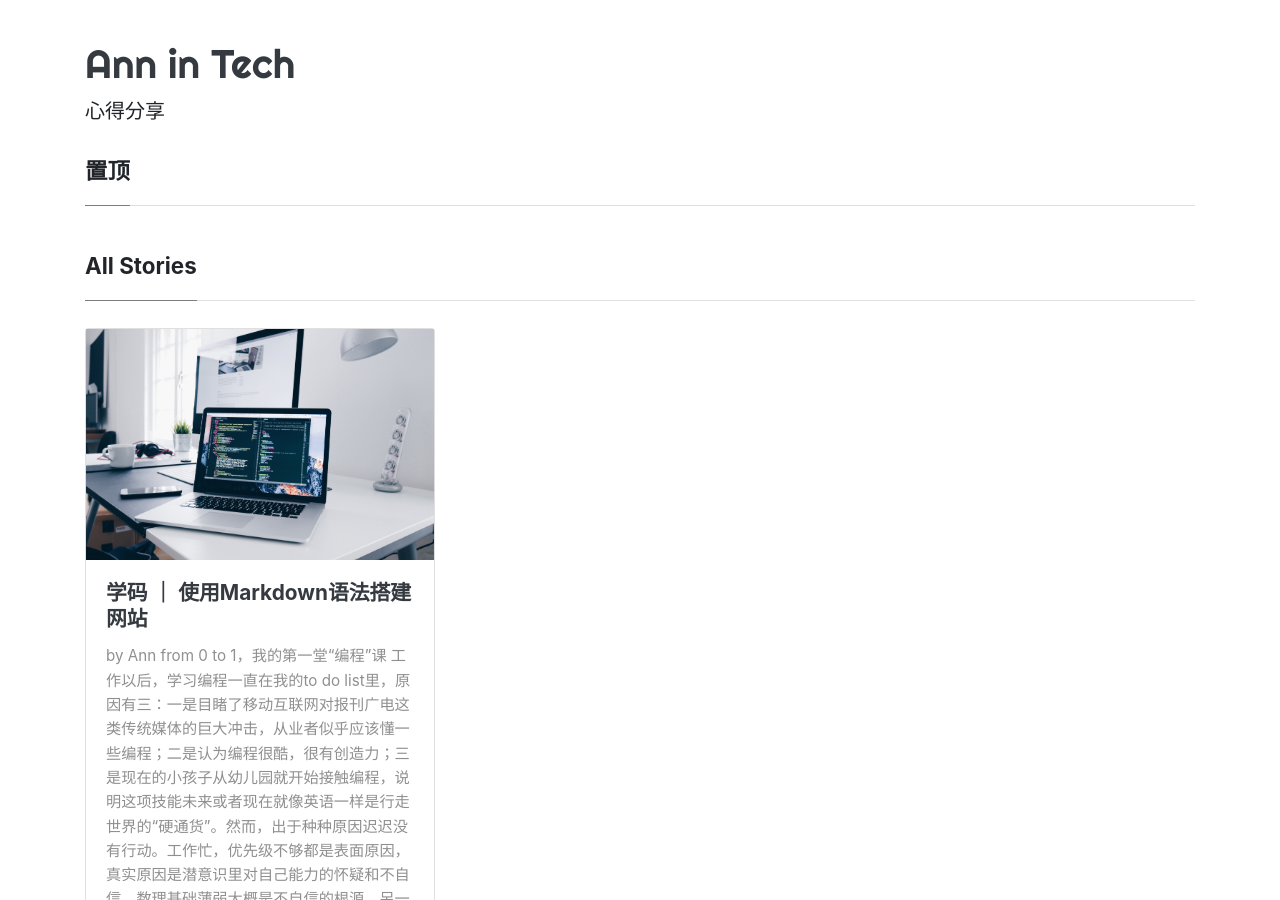
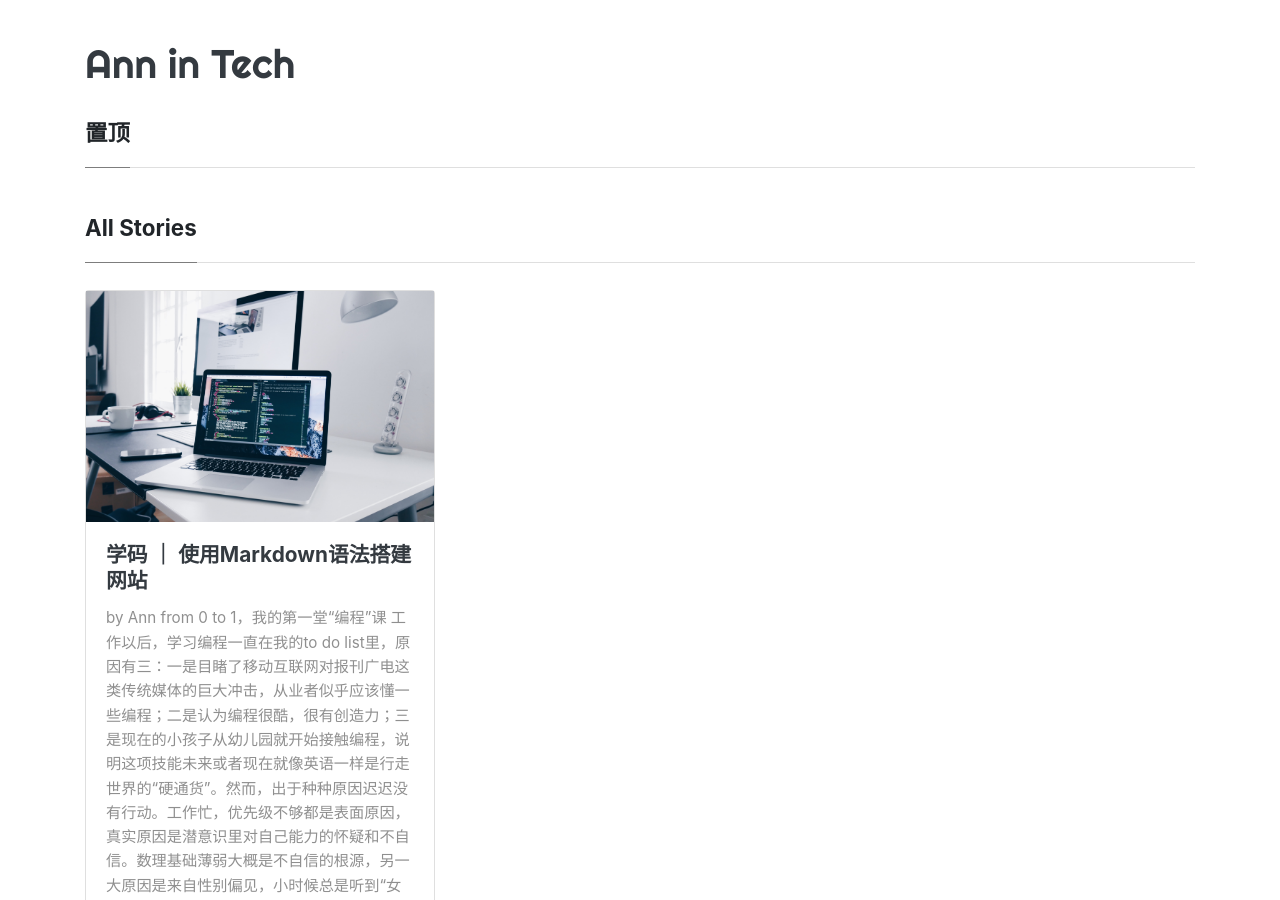
Before and after one commit to annintech/ann-blog, a Jekyll site: the page built from index.html, in a window 1280 px wide and 900 px high. Built offline with Jekyll 4.4.1, drawn with Linux system fonts in a browser that asks for light colours; nearby versions of some CDN libraries; the list of posts is cut into pages by our own code.

Commit message:
Update _config.yml

```diff
--- a/_config.yml
+++ b/_config.yml
@@ -6,7 +6,7 @@ title: "Ann in Tech"
 # 网站的主标题
 name: "Ann in Tech"
 # 网站副标题
-description: "心得分享"
+description: ""
 
 # 分页配置
 # 每页文章数量
```
